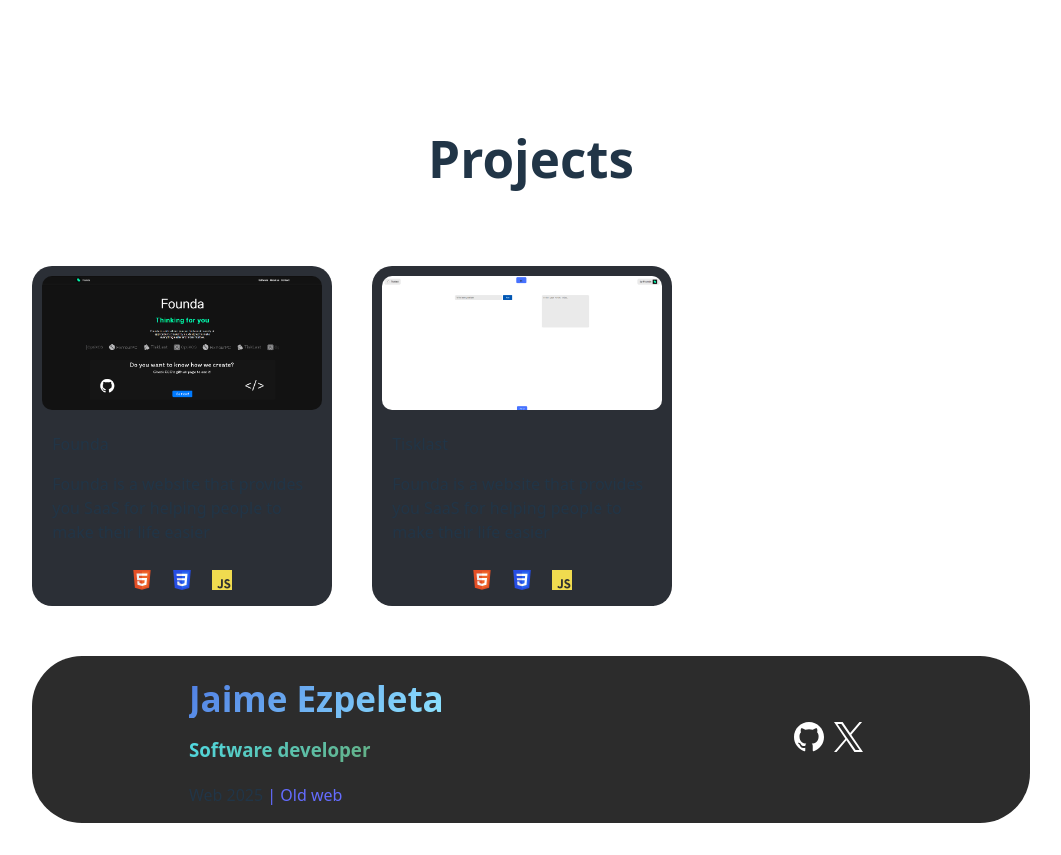
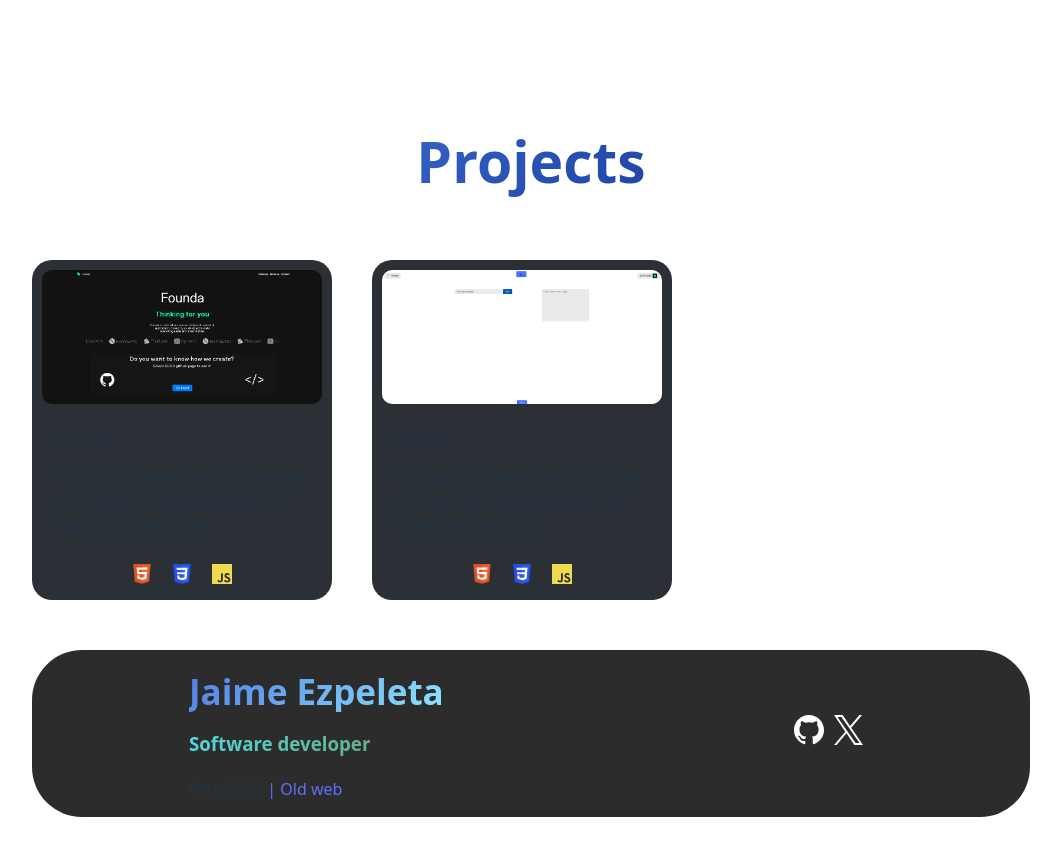
Before and after one commit to Jaimezpe/bio-new, a React (Vite) app: page / in a window 1280 px wide. Shown: the part 3260-4115 px from the top of the page, without its empty margins (109-1170 px from the left). Built offline with nearby package versions, Linux system fonts and the light colour scheme; a web font is replaced by a local one.

Commit message:
projects title fix

```diff
--- a/src/components/projects/Projects.css
+++ b/src/components/projects/Projects.css
@@ -43,6 +43,16 @@
     margin-bottom: 50px;
 }
 
+.todoprojects h1 {
+    background: linear-gradient(135deg, #507fe4, #012383);
+    -webkit-background-clip: text;
+    -webkit-text-fill-color: transparent;
+    font-size: clamp(25px, 5vw, 57px);
+    text-align: center;
+    height: 100px;
+    margin-bottom: -50px;
+}
+
 @media (max-width: 710px) {
     .projects {
         flex-direction: column;
```
Also changed, not shown: src/components/aboutme/AboutMe.tsx (line endings or trailing spaces).
